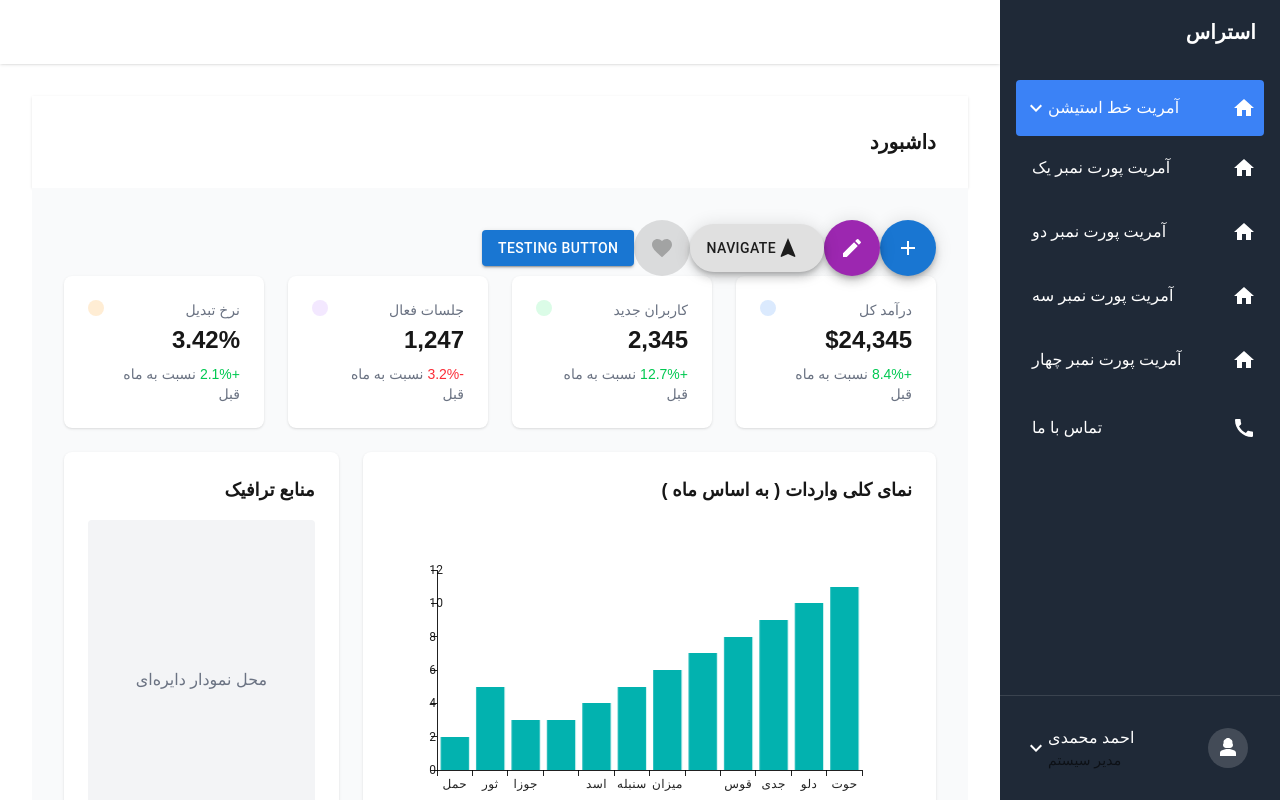
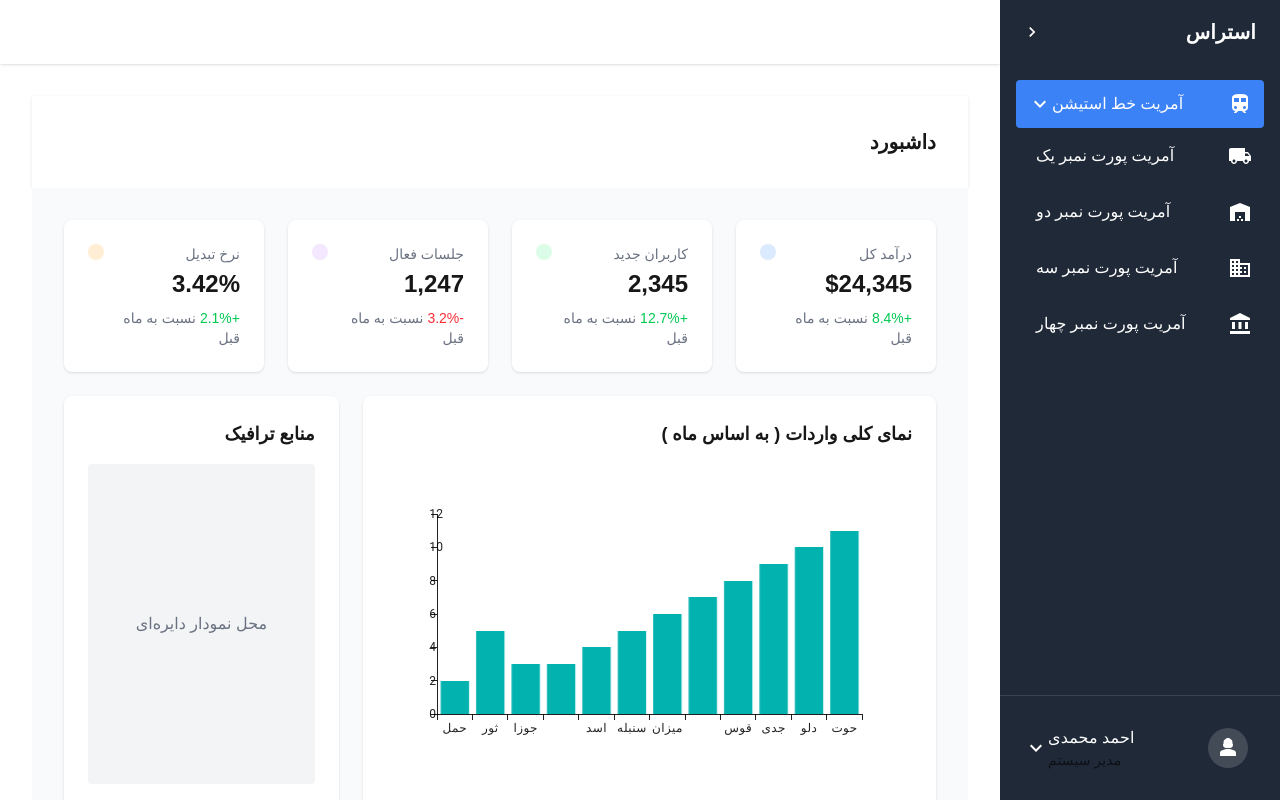
Before and after one commit to Hushmand-Shahar-Information-Technology/astras-frontend, a Next.js app: page / in a window 1280 px wide. Built offline with nearby package versions, Linux system fonts and the light colour scheme.

Commit message:
feat: implement mini drawer functionality in sidebar with transition effects and new icons

```diff
--- a/app/components/layout/sidebar.tsx
+++ b/app/components/layout/sidebar.tsx
@@ -19,177 +19,338 @@ import ExpandLess from "@mui/icons-material/ExpandLess";
 import ExpandMore from "@mui/icons-material/ExpandMore";
 import HomeIcon from "@mui/icons-material/Home";
 import CallIcon from "@mui/icons-material/Call";
+import ChevronRightIcon from '@mui/icons-material/ChevronRight';
+import ChevronLeftIcon from '@mui/icons-material/ChevronLeft';
+import TrainIcon from '@mui/icons-material/Train';
+import LocalShippingIcon from '@mui/icons-material/LocalShipping';
+import WarehouseIcon from '@mui/icons-material/Warehouse';
+import BusinessIcon from '@mui/icons-material/Business';
+import AccountBalanceIcon from '@mui/icons-material/AccountBalance';
+import ContactSupportIcon from '@mui/icons-material/ContactSupport';
+import KeyboardArrowLeftIcon from '@mui/icons-material/KeyboardArrowLeft';
 
 const drawerWidth = 280;
+const miniDrawerWidth = 65;
 
 export default function Sidebar() {
   const pathname = usePathname();
   const [isProfileMenuOpen, setIsProfileMenuOpen] = useState(false);
   const [openSubMenu, setOpenSubMenu] = useState<string | null>(null);
+  const [isMiniDrawer, setIsMiniDrawer] = useState(false);
 
   const toggleSubMenu = (menuId: string) => {
     setOpenSubMenu(openSubMenu === menuId ? null : menuId);
   };
 
+  const toggleDrawerSize = () => {
+    setIsMiniDrawer(!isMiniDrawer);
+    if (!isMiniDrawer) {
+      setIsProfileMenuOpen(false);
+      setOpenSubMenu(null);
+    }
+  };
+
   return (
     <Drawer
       sx={{
-        width: drawerWidth,
+        width: isMiniDrawer ? miniDrawerWidth : drawerWidth,
         flexShrink: 0,
         '& .MuiDrawer-paper': {
-          width: drawerWidth,
+          width: isMiniDrawer ? miniDrawerWidth : drawerWidth,
           boxSizing: 'border-box',
           bgcolor: 'rgb(31 41 55)',
           color: 'white',
           direction: 'rtl',
-          borderLeft: 'none', // Remove left border for RTL
+          borderLeft: 'none',
+          overflowX: 'hidden',
+          transition: theme => theme.transitions.create(['width', 'margin'], {
+            easing: theme.transitions.easing.easeInOut,
+            duration: theme.transitions.duration.standard,
+          }),
         },
       }}
       variant="permanent"
       anchor="right"
     >
-      <Box sx={{ p: 2 }}>
+      <Box sx={{
+        p: 2,
+        transition: theme => theme.transitions.create(['width', 'padding'], {
+          easing: theme.transitions.easing.easeInOut,
+          duration: theme.transitions.duration.standard,
+        }),
+      }}>
+        <Box sx={{
+          display: 'flex',
+          justifyContent: 'space-between',
+          alignItems: 'center',
+          mb: 3,
+          position: 'relative',
+          pr: isMiniDrawer ? 0 : 1,
+          transition: theme => theme.transitions.create('all', {
+            easing: theme.transitions.easing.easeInOut,
+            duration: theme.transitions.duration.standard,
+          }),
+        }}>
+          {!isMiniDrawer && (
             <Typography
               variant="h6"
               sx={{
-            mb: 3,
                 fontWeight: 600,
                 textAlign: 'right',
-            pr: 1
+                flex: 1,
+                transition: theme => theme.transitions.create(['opacity', 'transform'], {
+                  easing: theme.transitions.easing.easeInOut,
+                  duration: theme.transitions.duration.shorter,
+                }),
+                opacity: isMiniDrawer ? 0 : 1,
+                transform: isMiniDrawer ? 'translateX(-10px)' : 'translateX(0)',
               }}
             >
               استراس
             </Typography>
+          )}
+          <ListItemButton
+            onClick={toggleDrawerSize}
+            sx={{
+              minWidth: 32,
+              width: 32,
+              height: 32,
+              borderRadius: '50%',
+              p: 0,
+              justifyContent: 'center',
+              position: 'absolute',
+              left: 0,
+              top: '50%',
+              transform: 'translateY(-50%)',
+              '&:hover': { bgcolor: 'rgba(255, 255, 255, 0.08)' },
+              transition: theme => theme.transitions.create(['transform', 'background-color'], {
+                easing: theme.transitions.easing.easeInOut,
+                duration: theme.transitions.duration.shorter,
+              }),
+            }}
+          >
+            {isMiniDrawer ?
+              <ChevronLeftIcon sx={{
+                fontSize: 20,
+                transition: theme => theme.transitions.create('transform', {
+                  easing: theme.transitions.easing.easeInOut,
+                  duration: theme.transitions.duration.shortest,
+                }),
+              }} /> :
+              <ChevronRightIcon sx={{
+                fontSize: 20,
+                transition: theme => theme.transitions.create('transform', {
+                  easing: theme.transitions.easing.easeInOut,
+                  duration: theme.transitions.duration.shortest,
+                }),
+              }} />
+            }
+          </ListItemButton>
+        </Box>
 
-        <List component="nav" sx={{ pr: 0 }}>
-          {/* Station Menu with Submenu */}
+        <List component="nav" sx={{
+          pr: 0,
+          '& .MuiListItemButton-root': {
+            transition: theme => theme.transitions.create(
+              ['padding-left', 'padding-right', 'margin', 'background-color'],
+              {
+                easing: theme.transitions.easing.easeInOut,
+                duration: theme.transitions.duration.standard,
+              }
+            ),
+          },
+          '& .MuiListItemIcon-root': {
+            transition: theme => theme.transitions.create(['margin', 'min-width'], {
+              easing: theme.transitions.easing.easeInOut,
+              duration: theme.transitions.duration.standard,
+            }),
+          },
+        }}>
           <ListItem disablePadding>
             <ListItemButton
-              onClick={() => toggleSubMenu('station')}
+              onClick={() => !isMiniDrawer && toggleSubMenu('station')}
               selected={pathname === "/"}
               sx={{
+                minHeight: 48,
+                px: 2.5,
                 '&.Mui-selected': {
                   bgcolor: 'rgb(59 130 246)',
                   '&:hover': { bgcolor: 'rgb(59 130 246)' }
                 },
                 '&:hover': { bgcolor: 'rgb(59 130 246 / 0.8)' },
                 borderRadius: 1,
-                py: 1.5,
+                justifyContent: isMiniDrawer ? 'center' : 'initial',
               }}
             >
               <ListItemIcon sx={{
                 color: 'white',
-                minWidth: 40, // Reduce icon spacing
-                mr: -1 // Adjust icon position for RTL
+                minWidth: 0,
+                mr: isMiniDrawer ? 0 : -1,
+                justifyContent: 'center',
               }}>
-                <HomeIcon />
+                <TrainIcon />
               </ListItemIcon>
+              {!isMiniDrawer && (
+                <>
                   <ListItemText
                     primary="آمریت خط استیشن"
-                sx={{ '& .MuiTypography-root': { fontWeight: 500 } }}
+                    sx={{
+                      opacity: isMiniDrawer ? 0 : 1,
+                      '& .MuiTypography-root': { fontWeight: 500 }
+                    }}
                   />
                   {openSubMenu === 'station' ?
                     <ExpandLess sx={{ ml: -1 }} /> :
                     <ExpandMore sx={{ ml: -1 }} />
                   }
+                </>
+              )}
             </ListItemButton>
           </ListItem>
 
+          {!isMiniDrawer && (
             <Collapse in={openSubMenu === 'station'} timeout="auto">
               <List component="div" sx={{ pr: 3, mt: 1 }}>
-              <ListItemButton
-                sx={{
-                  borderRadius: 1,
-                  mb: 0.5,
-                  '&:hover': { bgcolor: 'rgba(255, 255, 255, 0.08)' }
-                }}
-              >
-                <ListItemText
-                  primary="زیر منو ۱"
-                  sx={{
-                    '& .MuiTypography-root': {
-                      fontSize: '0.95rem',
-                      color: 'rgb(209 213 219)'
-                    }
-                  }}
-                />
+                <ListItemButton>
+                  <ListItemIcon sx={{ color: 'rgb(209 213 219)', minWidth: 32 }}>
+                    <KeyboardArrowLeftIcon fontSize="small" />
+                  </ListItemIcon>
+                  <ListItemText primary="زیر منو ۱" />
                 </ListItemButton>
-              <ListItemButton
-                sx={{
-                  borderRadius: 1,
-                  '&:hover': { bgcolor: 'rgba(255, 255, 255, 0.08)' }
-                }}
-              >
-                <ListItemText
-                  primary="زیر منو ۲"
-                  sx={{
-                    '& .MuiTypography-root': {
-                      fontSize: '0.95rem',
-                      color: 'rgb(209 213 219)'
-                    }
-                  }}
-                />
+                <ListItemButton>
+                  <ListItemIcon sx={{ color: 'rgb(209 213 219)', minWidth: 32 }}>
+                    <KeyboardArrowLeftIcon fontSize="small" />
+                  </ListItemIcon>
+                  <ListItemText primary="زیر منو ۲" />
                 </ListItemButton>
               </List>
             </Collapse>
+          )}
 
-          {/* Other menu items */}
-          {['یک', 'دو', 'سه', 'چهار'].map((text) => (
-            <ListItem key={text} disablePadding>
+          <ListItem disablePadding>
             <ListItemButton
               sx={{
+                minHeight: 48,
+                px: 2.5,
                 '&:hover': { bgcolor: 'rgb(59 130 246 / 0.8)' },
                 borderRadius: 1,
                 my: 0.5,
-                  py: 1.5,
+                justifyContent: isMiniDrawer ? 'center' : 'initial',
               }}
             >
               <ListItemIcon sx={{
                 color: 'white',
-                  minWidth: 40,
-                  mr: -1
+                minWidth: 0,
+                mr: isMiniDrawer ? 0 : -1,
+                justifyContent: 'center',
               }}>
-                  <HomeIcon />
+                <LocalShippingIcon />
               </ListItemIcon>
+              {!isMiniDrawer && (
                 <ListItemText
-                  primary={`آمریت پورت نمبر ${text}`}
+                  primary="آمریت پورت نمبر یک"
                   sx={{ '& .MuiTypography-root': { fontWeight: 500 } }}
                 />
+              )}
             </ListItemButton>
           </ListItem>
-          ))}
 
-          {/* Contact Us */}
-          <ListItem disablePadding sx={{ mt: 1 }}>
+          <ListItem disablePadding>
             <ListItemButton
               sx={{
+                minHeight: 48,
+                px: 2.5,
                 '&:hover': { bgcolor: 'rgb(59 130 246 / 0.8)' },
                 borderRadius: 1,
-                py: 1.5,
+                my: 0.5,
+                justifyContent: isMiniDrawer ? 'center' : 'initial',
               }}
             >
               <ListItemIcon sx={{
                 color: 'white',
-                minWidth: 40,
-                mr: -1
+                minWidth: 0,
+                mr: isMiniDrawer ? 0 : -1,
+                justifyContent: 'center',
               }}>
-                <CallIcon />
+                <WarehouseIcon />
               </ListItemIcon>
+              {!isMiniDrawer && (
                 <ListItemText
-                primary="تماس با ما"
+                  primary="آمریت پورت نمبر دو"
                   sx={{ '& .MuiTypography-root': { fontWeight: 500 } }}
                 />
+              )}
+            </ListItemButton>
+          </ListItem>
+
+          <ListItem disablePadding>
+            <ListItemButton
+              sx={{
+                minHeight: 48,
+                px: 2.5,
+                '&:hover': { bgcolor: 'rgb(59 130 246 / 0.8)' },
+                borderRadius: 1,
+                my: 0.5,
+                justifyContent: isMiniDrawer ? 'center' : 'initial',
+              }}
+            >
+              <ListItemIcon sx={{
+                color: 'white',
+                minWidth: 0,
+                mr: isMiniDrawer ? 0 : -1,
+                justifyContent: 'center',
+              }}>
+                <BusinessIcon />
+              </ListItemIcon>
+              {!isMiniDrawer && (
+                <ListItemText
+                  primary="آمریت پورت نمبر سه"
+                  sx={{ '& .MuiTypography-root': { fontWeight: 500 } }}
+                />
+              )}
+            </ListItemButton>
+          </ListItem>
+
+          <ListItem disablePadding>
+            <ListItemButton
+              sx={{
+                minHeight: 48,
+                px: 2.5,
+                '&:hover': { bgcolor: 'rgb(59 130 246 / 0.8)' },
+                borderRadius: 1,
+                my: 0.5,
+                justifyContent: isMiniDrawer ? 'center' : 'initial',
+              }}
+            >
+              <ListItemIcon sx={{
+                color: 'white',
+                minWidth: 0,
+                mr: isMiniDrawer ? 0 : -1,
+                justifyContent: 'center',
+              }}>
+                <AccountBalanceIcon />
+              </ListItemIcon>
+              {!isMiniDrawer && (
+                <ListItemText
+                  primary="آمریت پورت نمبر چهار"
+                  sx={{ '& .MuiTypography-root': { fontWeight: 500 } }}
+                />
+              )}
             </ListItemButton>
           </ListItem>
         </List>
       </Box>
 
-      {/* Profile Section */}
+      {!isMiniDrawer && (
         <Box sx={{
           mt: 'auto',
           p: 2,
           borderTop: 1,
-        borderColor: 'rgba(255, 255, 255, 0.12)'
+          borderColor: 'rgba(255, 255, 255, 0.12)',
+          transition: theme => theme.transitions.create(['opacity', 'transform'], {
+            easing: theme.transitions.easing.easeInOut,
+            duration: theme.transitions.duration.standard,
+          }),
         }}>
           <ListItemButton
           onClick={() => setIsProfileMenuOpen(!isProfileMenuOpen)}
@@ -251,6 +412,7 @@ export default function Sidebar() {
             </List>
           </Collapse>
         </Box>
+      )}
     </Drawer>
   );
 }
--- a/app/page.tsx
+++ b/app/page.tsx
@@ -94,7 +94,7 @@ export default function Home() {
   return (
     <PageContainer pageTitle="داشبورد">
       <div className="min-h-screen">
-        <Fab color="primary" aria-label="add">
+        {/* <Fab color="primary" aria-label="add">
           <AddIcon />
         </Fab>
         <Fab color="secondary" aria-label="edit">
@@ -107,7 +107,7 @@ export default function Home() {
         <Fab disabled aria-label="like">
           <FavoriteIcon />
         </Fab>
-        <Button variant="contained">Testing Button </Button>
+        <Button variant="contained">Testing Button </Button> */}
         {/* کارت‌های آماری */}
         <div className="grid grid-cols-1 md:grid-cols-2 lg:grid-cols-4 gap-6 mb-6">
           <div className="bg-white dark:bg-gray-800 rounded-lg shadow p-6">
```
Lines whose indentation alone changed are shown as unchanged.
